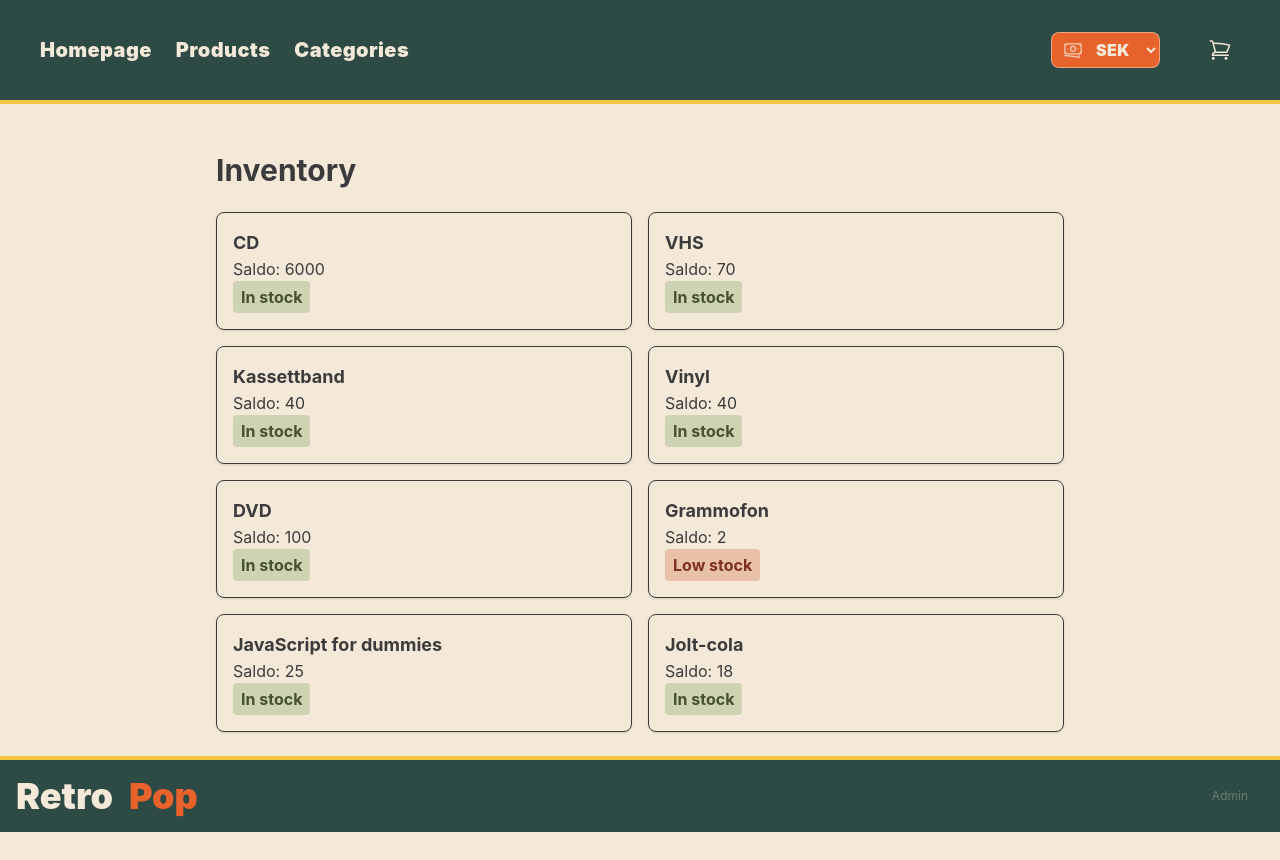
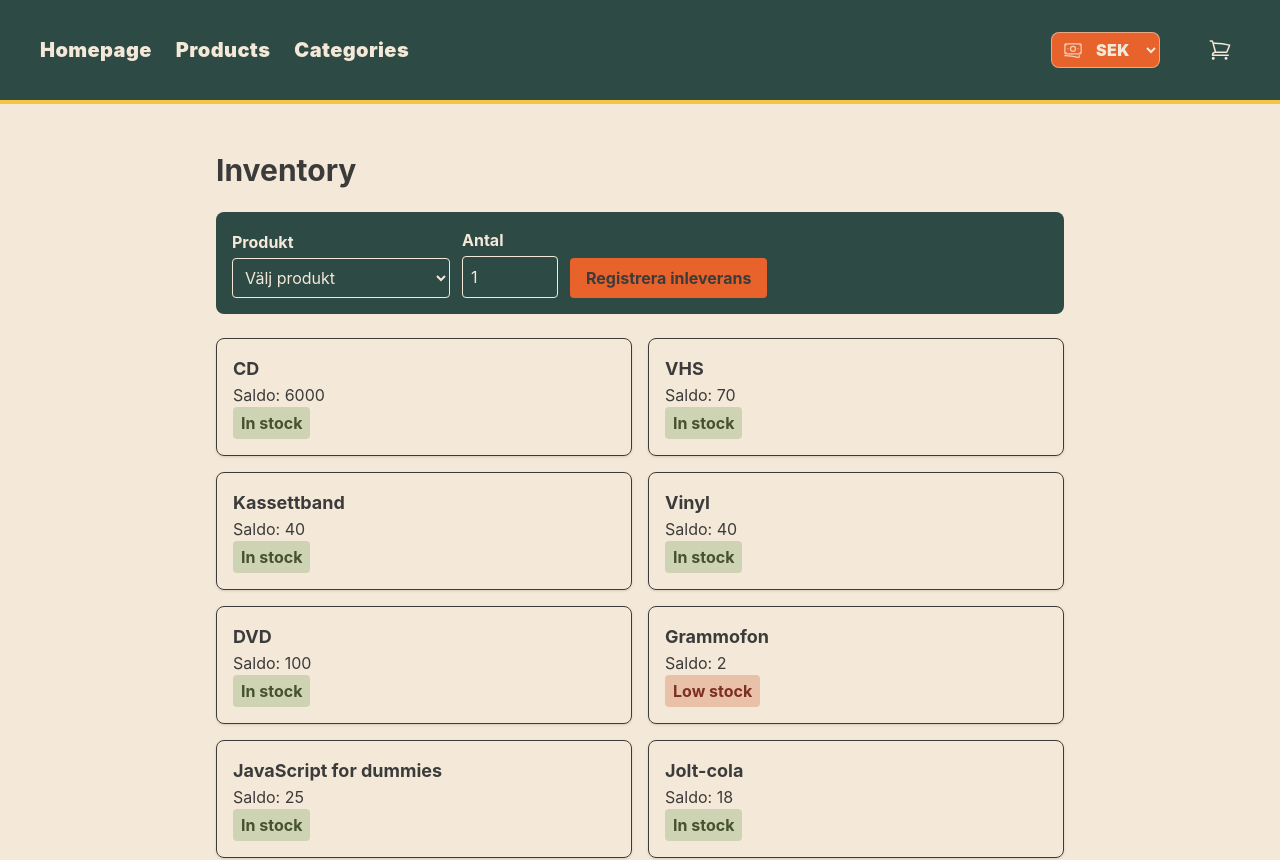
Before and after one commit to SaliSammoArtin/RetroPop-website, a React (Vite) app: page /inventory in a window 1280 px wide. Shown: the top 860 px of the page. Before the commit the page ends 832 px from the top, so only its background shows below. Built offline with nearby package versions, Linux system fonts and the light colour scheme; data requests are answered from the project's data file.

Commit message:
Add inventory delivery and stock status

```diff
--- a/src/components/ProductCard.jsx
+++ b/src/components/ProductCard.jsx
@@ -18,7 +18,11 @@ export default function ProductCard({ product }) {
         {loading ? "..." : `${finalPrice.toFixed(2)} ${currency}`}
       </p>
 
-      <p className="text-sm italic opacity-70">Only {product.balance} left!</p>
+      {product.lowStock && product.balance > 0 && (
+        <p className="text-sm italic opacity-70">
+          Only {product.balance} left!
+        </p>
+      )}
 
       <button
         onClick={() => {
--- a/src/inventory/components/InventoryPage.jsx
+++ b/src/inventory/components/InventoryPage.jsx
@@ -2,12 +2,17 @@ import { useEffect, useState } from "react";
 import StockItem from "../models/stockItem.js";
 import StockMovement from "../models/stockMovement.js";
 import InventoryService from "../services/inventoryService.js";
+
+const inventoryService = new InventoryService();
 
 function InventoryPage() {
   const [products, setProducts] = useState([]);
   const [movements, setMovements] = useState([]);
   const [loading, setLoading] = useState(true);
   const [error, setError] = useState("");
+  const [selectedProductId, setSelectedProductId] = useState("");
+  const [deliveryQuantity, setDeliveryQuantity] = useState(1);
+  const [successMessage, setSuccessMessage] = useState("");
 
   async function getProducts() {
     // Sparar svar från API (2) // Skickar förfrågan om info om produkter (1)
@@ -53,6 +58,28 @@ function InventoryPage() {
       throw new Error("Could not get movements!");
     }
   }
+
+  async function handleDelivery(event) {
+    event.preventDefault();
+    setError("");
+    setSuccessMessage("");
+
+    try {
+      await inventoryService.createMovement(
+        selectedProductId,
+        "IN",
+        Number(deliveryQuantity),
+      );
+
+      await getMovements();
+
+      setSuccessMessage("Inleveransen har registrerats.");
+      setDeliveryQuantity(1);
+    } catch (error) {
+      setError(error.message);
+    }
+  }
+
   // Startar hämtningarna när sidan öppnas
   useEffect(() => {
     // Funktionen väntar in svar från API
@@ -82,7 +109,6 @@ function InventoryPage() {
     return <p>{error}</p>;
   }
   // Skapar rapport (2) & skickar 2 listor till .buildReport (1)
-  const inventoryService = new InventoryService();
   const inventoryReport = inventoryService.buildReport(
     products, movements
   );
@@ -90,6 +116,54 @@ function InventoryPage() {
   return (
     <section className="max-w-4xl mx-auto p-6">
       <h1 className="text-3xl font-bold mb-6">Inventory</h1>
+
+      <form
+        onSubmit={handleDelivery}
+        className="mb-6 flex flex-wrap items-end gap-3 rounded-lg bg-retro-green-text p-4 text-retro-cream-bg"
+      >
+        <label className="flex flex-col gap-1">
+          <span className="font-bold">Produkt</span>
+
+          <select
+            value={selectedProductId}
+            onChange={(event) => setSelectedProductId(event.target.value)}
+            required
+            className="rounded border p-2"
+          >
+            <option value="">Välj produkt</option>
+
+            {products.map((product) => (
+              <option key={product.id} value={product.id}>
+                {product.name}
+              </option>
+            ))}
+          </select>
+        </label>
+
+        <label className="flex flex-col gap-1">
+          <span className="font-bold">Antal</span>
+
+          <input
+            type="number"
+            min="1"
+            value={deliveryQuantity}
+            onChange={(event) => setDeliveryQuantity(event.target.value)}
+            required
+            className="w-24 rounded border p-2"
+          />
+        </label>
+
+        <button
+          type="submit"
+          className="rounded bg-retro-orange-bg px-4 py-2 font-bold text-retro-dark-text"
+        >
+          Registrera inleverans
+        </button>
+      </form>
+
+      {successMessage && (
+        <p className="mb-4 font-bold text-[#46512F]">{successMessage}</p>
+      )}
 
       <div className="grid grid-cols-1 sm:grid-cols-2 gap-4">
         {/* Går igenom rapporten en produkt i taget */}
@@ -104,7 +178,7 @@ function InventoryPage() {
 
             <p
               className={
-                product.balance === 0
+                product.balance <= 0
                   ? "inline-block rounded px-2 py-1 font-bold text-[#4A433C] bg-[#D8D0C5]"
                   : product.lowStock
                     ? "inline-block rounded px-2 py-1 font-bold text-[#7D3021] bg-[#E8C1A8]"
@@ -113,7 +187,7 @@ function InventoryPage() {
             >
 
               {/* Om true, low stock annars in stock*/}
-              {product.balance === 0
+              {product.balance <= 0
                 ? "Out of stock"
                 : product.lowStock
                   ? "Low stock"
```
Also changed, not shown: database.json (line endings or trailing spaces).
